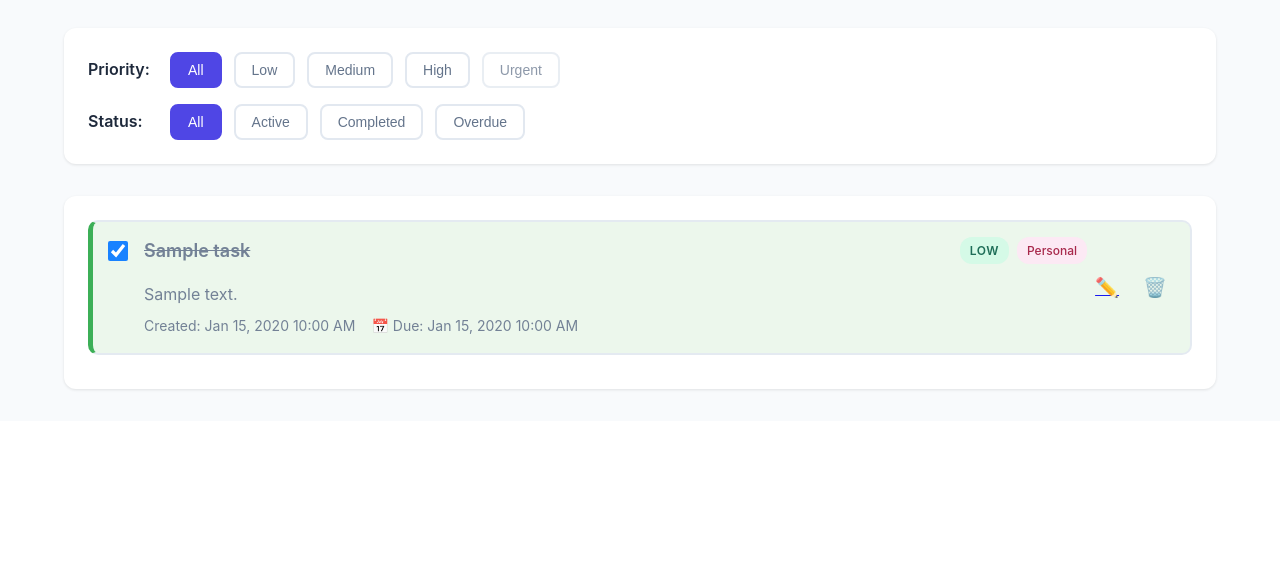
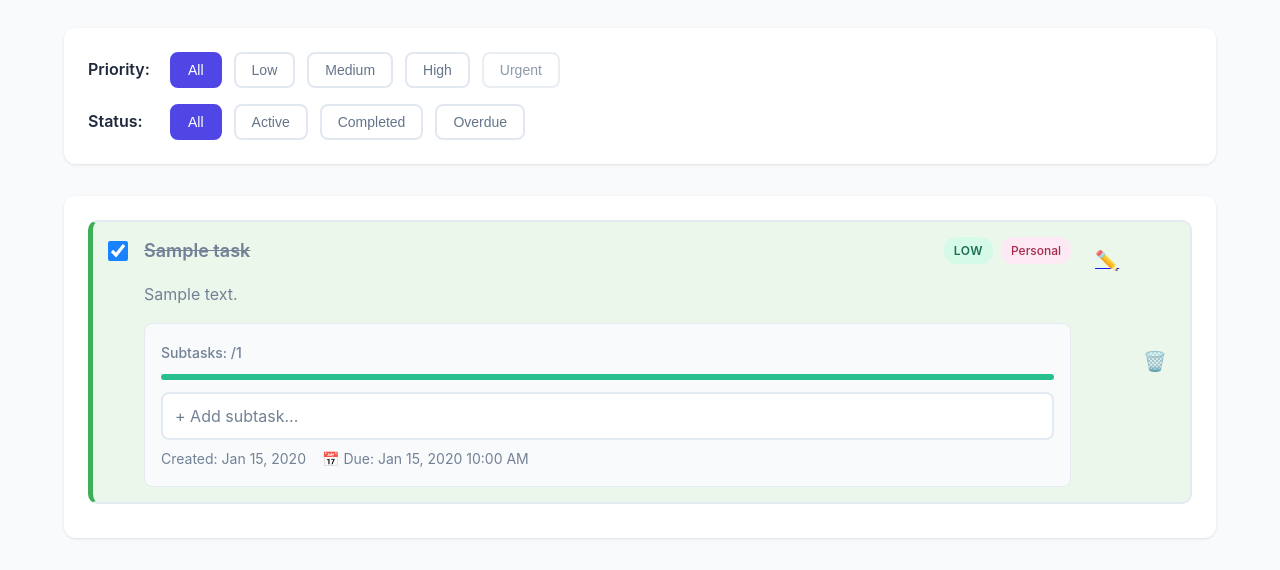
Before and after one commit to pinchase/todo, a Django app: page /dashboard/ in a window 1280 px wide. Shown: the part 469-1039 px from the top of the page. Before the commit the page ends 860 px from the top, so only its background shows below. Run offline with Django 5.2, Linux system fonts and the light colour scheme; a user stored in the database is signed in; tables that the repository leaves empty hold one stand-in row (values such as "Sample post").

Commit message:
las commit

```diff
--- a/todoproject/tasks/models.py
+++ b/todoproject/tasks/models.py
@@ -108,3 +108,17 @@ class EmailVerification(models.Model):
     class Meta:
         verbose_name = 'Email Verification'
         verbose_name_plural = 'Email Verifications'
+
+
+class Subtask(models.Model):
+    task = models.ForeignKey(Task, on_delete=models.CASCADE, related_name='subtasks')
+    title = models.CharField(max_length=200)
+    completed = models.BooleanField(default=False)
+    created_at = models.DateTimeField(auto_now_add=True)
+    order = models.IntegerField(default=0)
+
+    def __str__(self):
+        return f"{self.task.title} - {self.title}"
+
+    class Meta:
+        ordering = ['order', 'created_at']
--- a/todoproject/tasks/static/css/style.css
+++ b/todoproject/tasks/static/css/style.css
@@ -1040,3 +1040,116 @@ input[type="datetime-local"] {
         grid-template-columns: 1fr;
     }
 }
+/* Subtasks Section */
+.subtasks-section {
+    margin-top: 1rem;
+    padding: 1rem;
+    background: var(--background);
+    border-radius: 8px;
+    border: 1px solid var(--border-color);
+}
+
+.subtasks-progress {
+    margin-bottom: 0.75rem;
+}
+
+.subtasks-label {
+    font-size: 0.875rem;
+    color: var(--text-secondary);
+    font-weight: 500;
+}
+
+.subtasks-progress-bar {
+    height: 6px;
+    background: var(--border-color);
+    border-radius: 3px;
+    overflow: hidden;
+    margin-top: 0.5rem;
+}
+
+.subtasks-progress-fill {
+    height: 100%;
+    background: var(--success-color);
+    transition: width 0.3s ease;
+}
+
+.subtasks-list {
+    list-style: none;
+    padding: 0;
+    margin: 0;
+}
+
+.subtask-item {
+    display: flex;
+    align-items: center;
+    gap: 0.5rem;
+    padding: 0.5rem;
+    border-radius: 4px;
+    transition: background 0.2s;
+}
+
+.subtask-item:hover {
+    background: var(--card-background);
+}
+
+.subtask-item input[type="checkbox"] {
+    width: 16px;
+    height: 16px;
+    cursor: pointer;
+}
+
+.subtask-item span {
+    flex: 1;
+    color: var(--text-primary);
+    font-size: 0.9rem;
+}
+
+.subtask-item.completed span {
+    text-decoration: line-through;
+    color: var(--text-secondary);
+}
+
+.subtask-delete {
+    background: none;
+    border: none;
+    color: var(--danger-color);
+    cursor: pointer;
+    font-size: 1.5rem;
+    line-height: 1;
+    padding: 0;
+    width: 24px;
+    height: 24px;
+    display: flex;
+    align-items: center;
+    justify-content: center;
+    border-radius: 4px;
+    transition: background 0.2s;
+}
+
+.subtask-delete:hover {
+    background: rgba(239, 68, 68, 0.1);
+}
+
+.add-subtask-form {
+    margin-top: 0.75rem;
+}
+
+.subtask-input {
+    width: 100%;
+    padding: 0.5rem;
+    border: 1px solid var(--border-color);
+    border-radius: 4px;
+    font-size: 0.875rem;
+    background: var(--card-background);
+    color: var(--text-primary);
+    transition: border-color 0.3s;
+}
+
+.subtask-input:focus {
+    outline: none;
+    border-color: var(--primary-color);
+}
+
+.subtask-input::placeholder {
+    color: var(--text-secondary);
+}
--- a/todoproject/tasks/templates/tasks/dashboard.html
+++ b/todoproject/tasks/templates/tasks/dashboard.html
@@ -91,10 +91,7 @@
         {% if tasks %}
             <div class="tasks-list" id="tasksList">
                 {% for task in tasks %}
-                <div class="task-card
-                            {% if task.completed %}completed
-                            {% elif task.is_overdue and not task.completed %}overdue
-                            {% endif %}"
+                <div class="task-card {% if task.completed %}completed{% endif %}"
                      data-task-id="{{ task.id }}"
                      data-priority="{{ task.priority }}"
                      data-category="{{ task.category }}"
@@ -125,8 +122,38 @@
                                 <p class="task-description">{{ task.description }}</p>
                             {% endif %}
 
+
+                          <!-- Subtasks Section -->
+                            {% if task.subtasks.all %}
+                            <div class="subtasks-section">
+                                <div class="subtasks-progress">
+                                    {% with completed=task.subtasks.filter.completed.count total=task.subtasks.count %}
+                                    <span class="subtasks-label">
+                                        Subtasks: {{ completed }}/{{ total }}
+                                    </span>
+                                    <div class="subtasks-progress-bar">
+                                        {% if total > 0 %}
+                                            {% widthratio completed total 100 as progress %}
+                                            <div class="subtasks-progress-fill" style="width: {{ progress }}%"></div>
+                                        {% else %}
+                                            <div class="subtasks-progress-fill" style="width: 0%"></div>
+                                        {% endif %}
+                                    </div>
+                                    {% endwith %}
+                                </div>
+                            {% endif %}
+
+                            <!-- Add Subtask Form -->
+                            <div class="add-subtask-form">
+                                <input type="text"
+                                       class="subtask-input"
+                                       placeholder="+ Add subtask..."
+                                       id="subtask-input-{{ task.id }}"
+                                       onkeypress="handleSubtaskEnter(event, {{ task.id }})">
+                            </div>
+
                             <div class="task-meta">
-                                <span class="task-date">Created: {{ task.created_at|date:"M d, Y g:i A" }}</span>
+                                <span class="task-date">Created: {{ task.created_at|date:"M d, Y" }}</span>
 
                                 {% if task.due_date %}
                                     <span class="due-date {% if task.is_overdue and not task.completed %}overdue{% endif %}">
@@ -142,8 +169,12 @@
                     </div>
 
                     <div class="task-actions">
-                        <a href="{% url 'edit_task' task.id %}" class="btn-icon" title="Edit">✏️</a>
-                        <button onclick="deleteTask({{ task.id }})" class="btn-icon" title="Delete">🗑️</button>
+                        <a href="{% url 'edit_task' task.id %}" class="btn-icon" title="Edit">
+                            ✏️
+                        </a>
+                        <button onclick="deleteTask({{ task.id }})" class="btn-icon" title="Delete">
+                            🗑️
+                        </button>
                     </div>
                 </div>
                 {% endfor %}
@@ -242,6 +273,68 @@
             }
         });
     }
+
+    // Subtask functions
+    function handleSubtaskEnter(event, taskId) {
+        if (event.key === 'Enter') {
+            event.preventDefault();
+            addSubtask(taskId);
+        }
+    }
+
+    function addSubtask(taskId) {
+        const input = document.getElementById(`subtask-input-${taskId}`);
+        const title = input.value.trim();
+
+        if (!title) return;
+
+        fetch(`/subtask/add/${taskId}/`, {
+            method: 'POST',
+            headers: {
+                'Content-Type': 'application/x-www-form-urlencoded',
+                'X-CSRFToken': '{{ csrf_token }}'
+            },
+            body: `title=${encodeURIComponent(title)}`
+        })
+        .then(response => response.json())
+        .then(data => {
+            if (data.success) {
+                location.reload();
+            }
+        });
+    }
+
+    function toggleSubtask(subtaskId) {
+        fetch(`/subtask/toggle/${subtaskId}/`, {
+            method: 'POST',
+            headers: {
+                'X-CSRFToken': '{{ csrf_token }}'
+            }
+        })
+        .then(response => response.json())
+        .then(data => {
+            if (data.success) {
+                location.reload();
+            }
+        });
+    }
+
+    function deleteSubtask(subtaskId) {
+        if (!confirm('Delete this subtask?')) return;
+
+        fetch(`/subtask/delete/${subtaskId}/`, {
+            method: 'POST',
+            headers: {
+                'X-CSRFToken': '{{ csrf_token }}'
+            }
+        })
+        .then(response => response.json())
+        .then(data => {
+            if (data.success) {
+                location.reload();
+            }
+        });
+    }
 </script>
 
 {% endblock %}
--- a/todoproject/tasks/urls.py
+++ b/todoproject/tasks/urls.py
@@ -25,5 +25,11 @@ urlpatterns = [
 
      path('test-email/', views.test_email_view, name='test_email'),
 
-    path('statistics/', views.statistics_view, name='statistics')
+    path('statistics/', views.statistics_view, name='statistics'),
+
+# Subtasks
+    path('subtask/add/<int:task_id>/', views.add_subtask_view, name='add_subtask'),
+    path('subtask/toggle/<int:subtask_id>/', views.toggle_subtask_view, name='toggle_subtask'),
+    path('subtask/delete/<int:subtask_id>/', views.delete_subtask_view, name='delete_subtask'),
+
 ]
--- a/todoproject/tasks/views.py
+++ b/todoproject/tasks/views.py
@@ -3,7 +3,7 @@ from django.contrib import messages
 from django.contrib.auth import login, logout, authenticate
 from django.contrib.auth.forms import UserCreationForm, AuthenticationForm
 from django.contrib.auth.decorators import login_required
-from .models import Task, EmailVerification
+from .models import Task, EmailVerification, Subtask
 from django.contrib.auth.models import User
 from django.contrib.auth.tokens import default_token_generator
 from django.utils.http import urlsafe_base64_encode, urlsafe_base64_decode
@@ -374,3 +374,45 @@ def statistics_view(request):
     }
 
     return render(request, 'tasks/statistics.html', context)
+
+
+@login_required
+def add_subtask_view(request, task_id):
+    """Add subtask via AJAX"""
+    if request.method == 'POST':
+        task = get_object_or_404(Task, id=task_id, user=request.user)
+        title = request.POST.get('title', '').strip()
+
+        if title:
+            subtask = Subtask.objects.create(
+                task=task,
+                title=title,
+                order=task.subtasks.count()
+            )
+            return JsonResponse({
+                'success': True,
+                'subtask': {
+                    'id': subtask.id,
+                    'title': subtask.title,
+                    'completed': subtask.completed
+                }
+            })
+
+    return JsonResponse({'success': False})
+
+
+@login_required
+def toggle_subtask_view(request, subtask_id):
+    """Toggle subtask completion"""
+    subtask = get_object_or_404(Subtask, id=subtask_id, task__user=request.user)
+    subtask.completed = not subtask.completed
+    subtask.save()
+    return JsonResponse({'success': True, 'completed': subtask.completed})
+
+
+@login_required
+def delete_subtask_view(request, subtask_id):
+    """Delete subtask"""
+    subtask = get_object_or_404(Subtask, id=subtask_id, task__user=request.user)
+    subtask.delete()
+    return JsonResponse({'success': True})
```
Also changed, not shown: todoproject/tasks/admin.py (+11 -1 lines), todoproject/tasks/migrations/0005_subtask.py (added).
